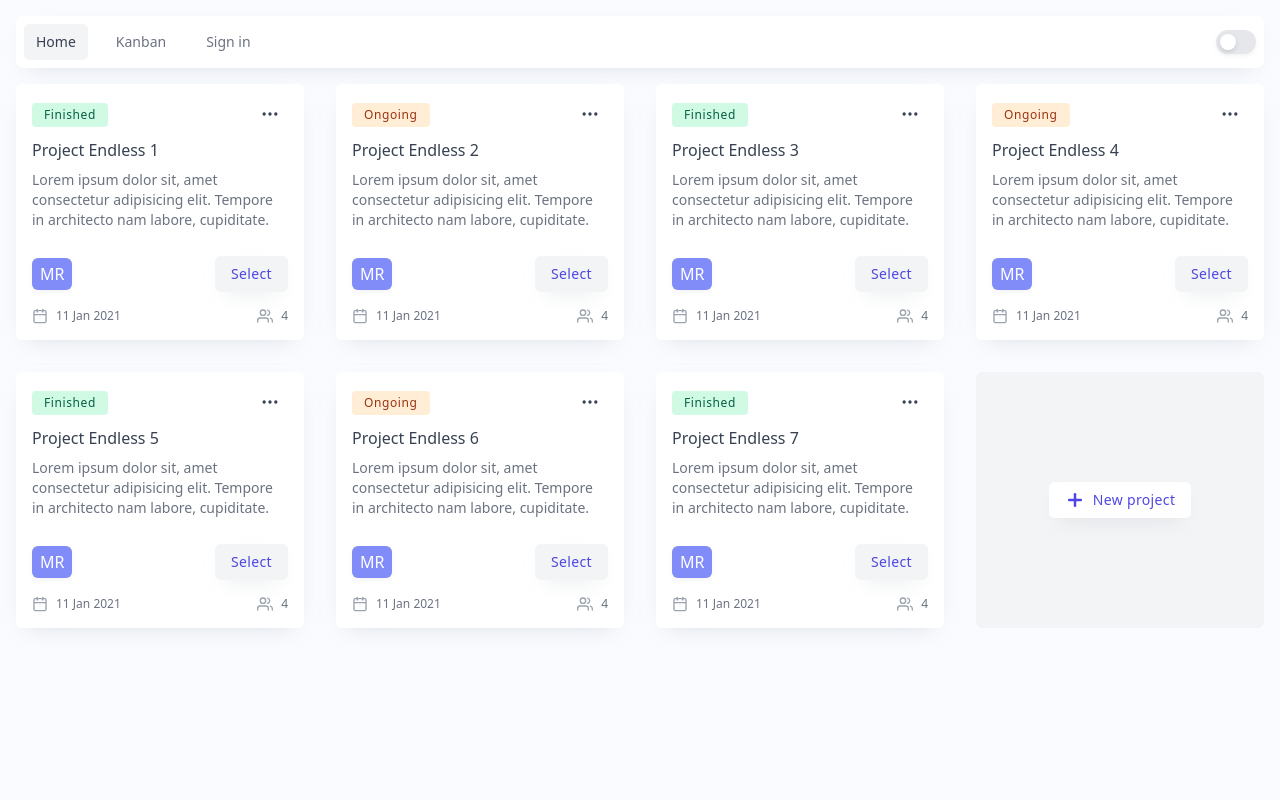
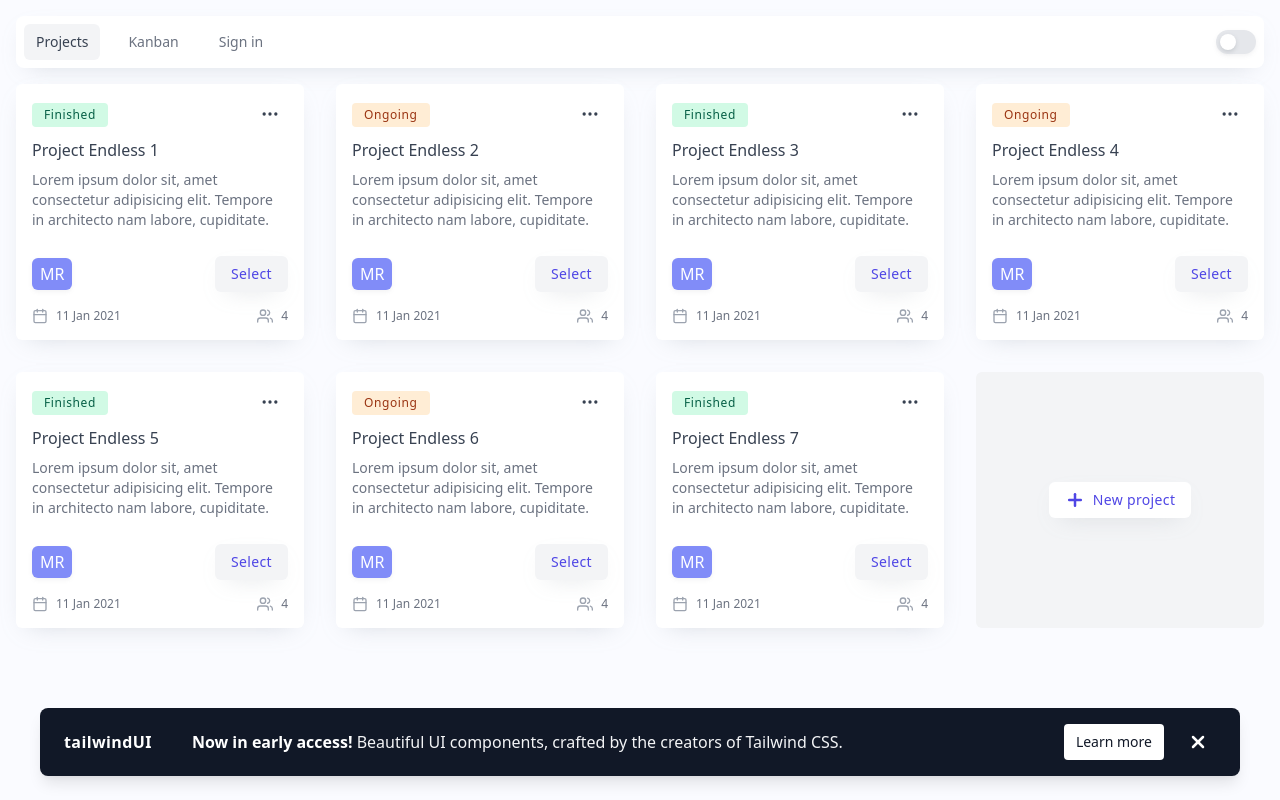
Before and after one commit to stephanrusu/learn-vue-ts, a Vue app: page / in a window 1280 px wide. Built offline with nearby package versions, Linux system fonts and the light colour scheme.

Commit message:
Add notification, moved project page

```diff
--- a/src/components/NavSection.vue
+++ b/src/components/NavSection.vue
@@ -4,7 +4,7 @@
       <div class="flex items-center space-x-4">
         <!-- Current: "bg-gray-900 text-white", Default: "text-gray-300 hover:bg-gray-700 hover:text-white" -->
         <router-link :to="{ name: 'home' }" class="bg-gray-100 text-gray-700 px-3 py-2 rounded-md text-sm font-medium">
-          Home
+          Projects
         </router-link>
         <router-link
           :to="{ name: 'kanban' }"
--- /dev/null
+++ b/src/components/NotificationContainer.vue
@@ -0,0 +1,37 @@
+<template>
+  <div class="fixed bottom-6 px-10 font-sans w-full -ml-4">
+    <div class="bg-gray-900 rounded-lg shadow-lg flex items-center py-4 px-6">
+      <p class="text-white font-bold tracking-wide">tailwindUI</p>
+      <p class="text-gray-100 flex-grow ml-10">
+        <span class="text-white font-semibold">Now in early access!</span> Beautiful UI components, crafted by the
+        creators of Tailwind CSS.
+      </p>
+      <button class="bg-white text-gray-900 py-2 px-3 rounded mr-4 text-sm font-medium hover:bg-gray-100">
+        Learn more
+      </button>
+      <button class="font-bold text-white p-2 hover:bg-gray-700 rounded">
+        <svg
+          xmlns="http://www.w3.org/2000/svg"
+          width="24"
+          height="24"
+          viewBox="0 0 24 24"
+          fill="none"
+          stroke="currentColor"
+          stroke-width="3"
+          stroke-linecap="round"
+          stroke-linejoin="round"
+          class="feather feather-x stroke-current text-white w-5 h-5"
+        >
+          <line x1="18" y1="6" x2="6" y2="18"></line>
+          <line x1="6" y1="6" x2="18" y2="18"></line>
+        </svg>
+      </button>
+    </div>
+  </div>
+</template>
+
+<script>
+export default {
+  name: "NotificationContainer",
+};
+</script>
--- a/src/components/project/ProjectsPage.vue
+++ b/src/components/ProjectsPage.vue
@@ -30,7 +30,7 @@
 </template>
 
 <script>
-import ProjectCard from "./ProjectCard.vue";
+import ProjectCard from "./project/ProjectCard.vue";
 export default {
   name: "ProjectsPage",
   components: { ProjectCard },
--- a/src/components/kanban/task/KanbanCommentsList.vue
+++ b/src/components/kanban/task/KanbanCommentsList.vue
@@ -12,7 +12,7 @@
         />
         <button
           type="button"
-          class="rounded py-2 px-3 text-sm shadow-small bg-indigo-500 hover:bg-indigo-600 ease-in transition-colors text-white"
+          class="rounded py-2 px-3 text-sm shadow-small bg-indigo-400 hover:bg-indigo-500 ease-in transition-colors text-white"
         >
           Post
         </button>
--- a/src/components/kanban/task/KanbanSubTasksList.vue
+++ b/src/components/kanban/task/KanbanSubTasksList.vue
@@ -51,7 +51,7 @@
             <label
               :for="`subtask-${sub.uid}`"
               :class="`rounded p-1 shadow-small ease-in transition-colors mr-3 cursor-pointer ${
-                sub.completed ? 'bg-indigo-500 hover:bg-indigo-600' : 'bg-gray-100 hover:bg-gray-200'
+                sub.completed ? 'bg-indigo-400 hover:bg-indigo-500' : 'bg-gray-100 hover:bg-gray-200'
               }`"
             >
               <svg
--- a/src/components/kanban/task/KanbanTaskTabs.vue
+++ b/src/components/kanban/task/KanbanTaskTabs.vue
@@ -1,14 +1,12 @@
 <template>
   <div>
-    <div class="flex mt-2 mb-4 p-2 bg-lavander">
+    <div class="flex mt-2 mb-4 p-1">
       <template v-for="tab in tabs">
         <div
           :key="tab.key"
           :class="[
             'z-10 cursor-pointer text-center py-2 px-3 font-medium text-sm rounded',
-            activeTab === tab.key
-              ? 'text-indigo-600 border-indigo-600 bg-white shadow-small'
-              : 'text-indigo-400 hover:text-indigo-600',
+            activeTab === tab.key ? 'text-white bg-indigo-500 shadow-small' : 'text-indigo-300 hover:text-indigo-600',
           ]"
           @click="activeTab = tab.key"
         >
--- a/src/views/Home.vue
+++ b/src/views/Home.vue
@@ -2,15 +2,17 @@
   <div class="px-4 pb-4 font-sans">
     <nav-section />
     <projects-page />
+    <notification-container />
   </div>
 </template>
 
 <script>
-import ProjectsPage from "@/components/project/ProjectsPage.vue";
+import ProjectsPage from "@/components/ProjectsPage.vue";
 import NavSection from "@/components/NavSection.vue";
+import NotificationContainer from "@/components/NotificationContainer.vue";
 
 export default {
   name: "Home",
-  components: { ProjectsPage, NavSection },
+  components: { ProjectsPage, NavSection, NotificationContainer },
 };
 </script>
```
